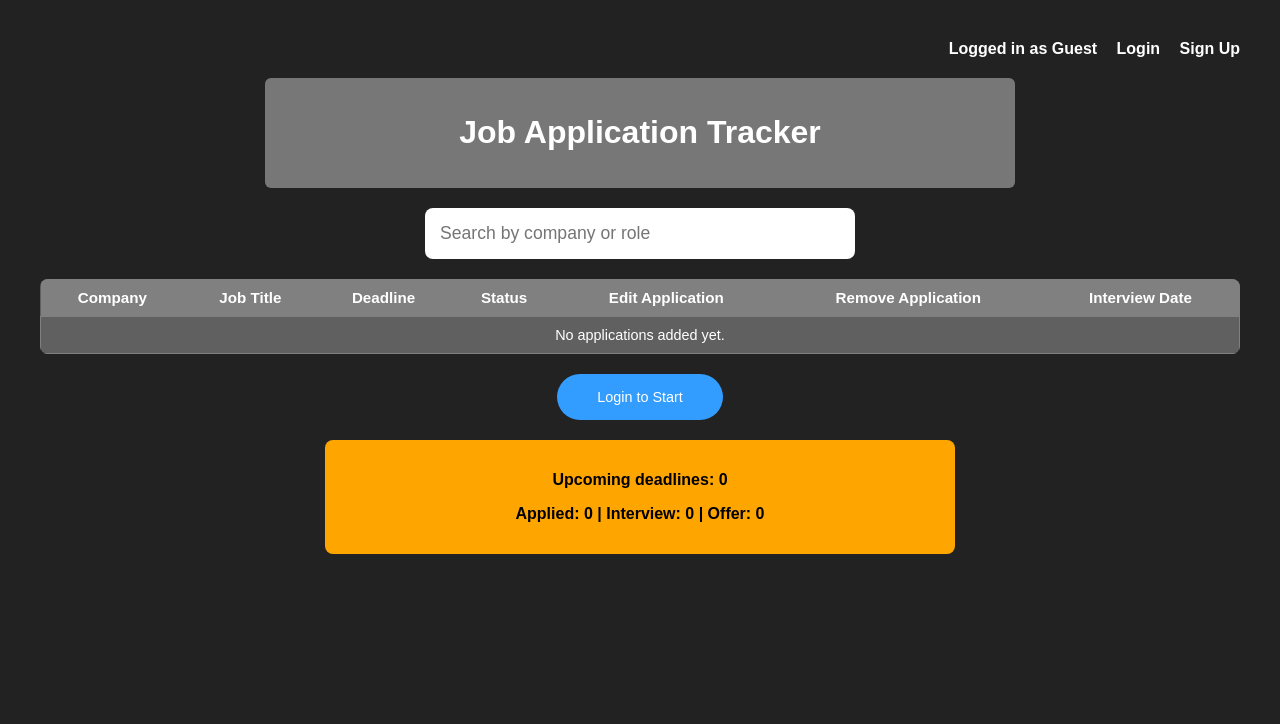
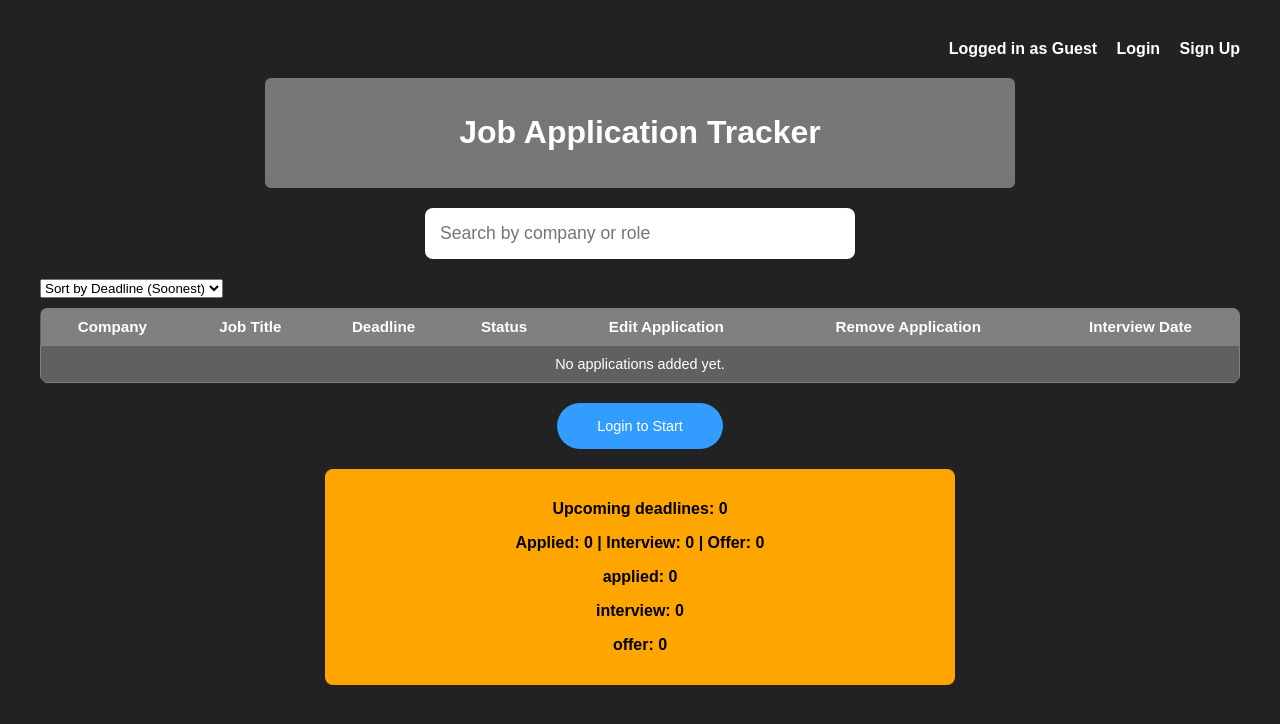
Before and after one commit to rhidii/job-tracker-final, a Flask app: page / in a window 1280 px wide. Shown: the top 724 px of the page. Run offline with Flask 3, Linux system fonts and the light colour scheme.

Commit message:
Update dashboard.html

```diff
--- a/templates/dashboard.html
+++ b/templates/dashboard.html
@@ -15,10 +15,10 @@
     <!-- Title shown in browser tab -->
 
     <!-- Link to CSS file for styling -->
-    <link rel="stylesheet" href="{{ url_for('static', filename='css/mainpage.css') }}">
+    <link rel="stylesheet" href="{{ url_for('static', filename='CSS/mainpage.css') }}">
 
     <!-- Link to JavaScript file -->
-    <script src="{{ url_for('static', filename='js/script.js') }}"></script>
+    <script src="{{ url_for('static', filename='JS/script.js') }}"></script>
 </head>
 
 <body>
@@ -49,7 +49,8 @@
             <h1>Job Application Tracker</h1>
         </div>
 
-        <!-- Search form -->
+    <!-- Search + Sort container -->
+    <div class="search-sort-container">
         <form method="GET" action="{{ url_for('dashboard') if email != 'Guest' else url_for('home') }}">
             <input
                 type="text"
@@ -58,7 +59,33 @@
                 placeholder="Search by company or role"
                 value="{{ search_query }}"
             >
+
+            <!-- Current status filter -->
+            <input type="hidden" name="status" value="{{ status_filter }}">
+
+            <!-- Sorting dropdown -->
+            <select name="sort" onchange="this.form.submit()">
+                <option value="deadline_asc" {% if sort_option=='deadline_asc' %}selected{% endif %}>Sort by Deadline (Soonest)</option>
+                <option value="company_asc" {% if sort_option=='company_asc' %}selected{% endif %}>Company A-Z</option>
+                <option value="company_desc" {% if sort_option=='company_desc' %}selected{% endif %}>Company Z-A</option>
+            </select>
+
         </form>
+    </div>
+
+        <!-- Upcoming Deadline Warnings -->
+        {% if upcoming_warnings %}
+        <div class="warnings-box">
+            <h3>⚠ Upcoming Deadlines (Next 3 Days)</h3>
+            <ul>
+                {% for warning in upcoming_warnings %}
+                <li>
+                    {{ warning.company }} - {{ warning.role }} (Deadline: {{ warning.deadline }})
+                </li>
+                {% endfor %}
+            </ul>
+        </div>
+        {% endif %}
 
         <!-- If there are applications in database -->
         {% if applications %}
@@ -80,13 +107,31 @@
                 <tbody>
                     <!-- Loop through each application -->
                     {% for app in applications %}
-                    <tr>
+                    <tr class ="{% for warning in upcoming_warnings %}
+                                    {% if warning.company == app['company'] and warning.role == app['role'] %}
+                                        deadline-soon
+                                    {% endif %}
+                                {% endfor %}">
                         <td>{{ app["company"] }}</td>
                         <td>{{ app["role"] }}</td>
-                        <td>{{ app["deadline"] or "" }}</td>
+                        <td class="{% for warning in upcoming_warnings %}
+                                    {% if warning.company == app['company'] and warning.role == app['role'] %}
+                                        deadline-soon
+                                    {% endif %}
+                                {% endfor %}">
+                           {{ app["deadline"] or "" }}
+                        </td>
 
                         <!-- Status with dynamic colour class -->
-                        <td class="status {{ app['status'].lower() }}">{{ app["status"] }}</td>
+                        <td class="status
+                            {% if app['status'] in ['Applied','Interview','Offer','Rejected'] %}
+                                {{ app['status'].lower()}}
+                            {% else %}
+                                custom
+                            {% endif %}
+                        ">
+                            {{ app["status"] }}
+                        </td>
 
                         <!-- Edit button -->
                         <td>
@@ -111,7 +156,22 @@
 
             <!-- Add application button -->
             <a class="btn-link add-btn" href="{{ url_for('add_application') }}">Add Application</a>
+            <!-- Pagination -->
+            <div class="pagination">
+                {% if page > 1 %}
+                    <a href="{{ url_for('dashboard', page=page-1, search=search_query, sort=sort_option, status=status_filter) }}">
+                        ← Previous
+            </a>
+                {% endif %}
 
+                <span>Page {{ page }} of {{ total_pages }}</span>
+
+                {% if page < total_pages %}
+                    <a href="{{ url_for('dashboard', page=page+1, search=search_query, sort=sort_option, status=status_filter) }}">
+                        Next →
+                    </a>
+                {% endif %}
+            </div>
         {% else %}
             <!-- If no applications exist -->
 
@@ -146,8 +206,19 @@
 
         <!-- Summary statistics -->
         <div class="summary-box">
-            <p>Upcoming deadlines: {{ stats.upcoming_deadlines }}</p>
-            <p>Applied: {{ stats.applied }} | Interview: {{ stats.interview }} | Offer: {{ stats.offer }}</p>
+            <p>Upcoming deadlines: {{ stats.get('upcoming_deadlines', 0) }}</p>
+            <p>
+                Applied: {{ stats.get('Applied', 0) }} |
+                Interview: {{ stats.get('Interview', 0) }} |
+                Offer: {{ stats.get('Offer', 0) }}
+            </p>
+
+        <!-- Optionally loop through any other custom statuses -->
+        {% for key, value in stats.items() %}
+            {% if key not in ['upcoming_deadlines', 'Applied', 'Interview', 'Offer'] %}
+            <p>{{ key }}: {{ value }}</p>
+            {% endif %}
+        {% endfor %}
         </div>
 
     </div>
```
